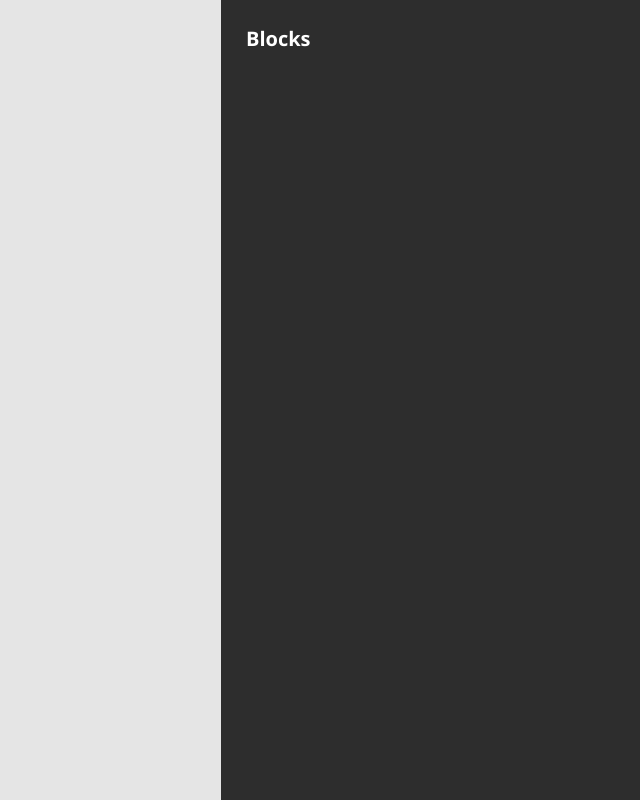
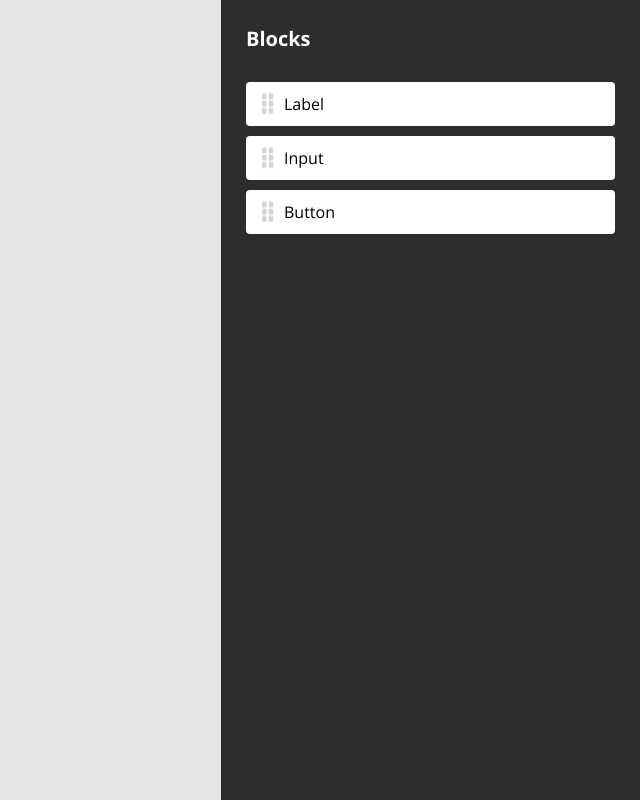
Before and after one commit to MathewtheCoder/form-builder, a React (Create React App) app: page / in a window 1280 px wide. Shown: the whole page, without its empty margins (640-1280 px from the left). Built offline with nearby package versions, Linux system fonts and the light colour scheme.

Commit message:
feat: added to be dragged components

```diff
--- a/src/App.scss
+++ b/src/App.scss
@@ -4,6 +4,7 @@
 $background: #E5E5E5;
 $blackbg: #2D2D2D;
 
+$font_family: 'Open Sans', sans-serif;
 
 main {
     display: flex;
@@ -19,10 +20,29 @@ main {
     background: $blackbg;
     padding: 25px;
     h1 {
-        font-family: 'Open Sans', sans-serif;
+        font-family: $font_family;
         font-size: 20px;
         line-height: 27px;
         font-weight: 700;
         color: white;
+        margin-bottom: 30px;
     }
 }
+
+.dragComponents {
+    display: flex;
+    padding: 11px 16px;
+    background: white;
+    border-radius: 4px;
+    margin-bottom: 10px;
+    img {
+        margin-right: 10px;
+    }
+    p {
+        font-family: $font_family;
+        font-weight: 300;
+        font-size: 16px;
+        line-height: 22px;
+        color: #000000;
+    }
+}
--- /dev/null
+++ b/src/components/DraggableComponent/DraggableComponent.tsx
@@ -0,0 +1,14 @@
+import React from 'react'
+import dragIcon from '../../assets/grip-vertical.png';
+
+const DraggableComponent = (props: {type: string}) => {
+    const {type} = props
+    return (
+        <div className="dragComponents">
+            <img src={dragIcon} alt="DragIcon" />
+            <p>{type}</p>
+        </div>
+    )
+}
+
+export default DraggableComponent;
--- /dev/null
+++ b/src/components/DraggableComponent/index.tsx
@@ -0,0 +1 @@
+export { default } from './DraggableComponent';
--- a/src/components/FormBuilder/FormBuilder.tsx
+++ b/src/components/FormBuilder/FormBuilder.tsx
@@ -1,5 +1,5 @@
 import React from 'react'
-
+import DraggableComponent from '../DraggableComponent';
 const FormBuilder = (): JSX.Element => {
     return (
         <main>
@@ -7,6 +7,9 @@ const FormBuilder = (): JSX.Element => {
             </section>
             <section className="toolBox">
                 <h1>Blocks</h1>
+                <DraggableComponent type="Label" />
+                <DraggableComponent type="Input" />
+                <DraggableComponent type="Button" />
             </section>
         </main>
     )
```
Also changed, not shown: src/assets/grip-vertical.png (added).
